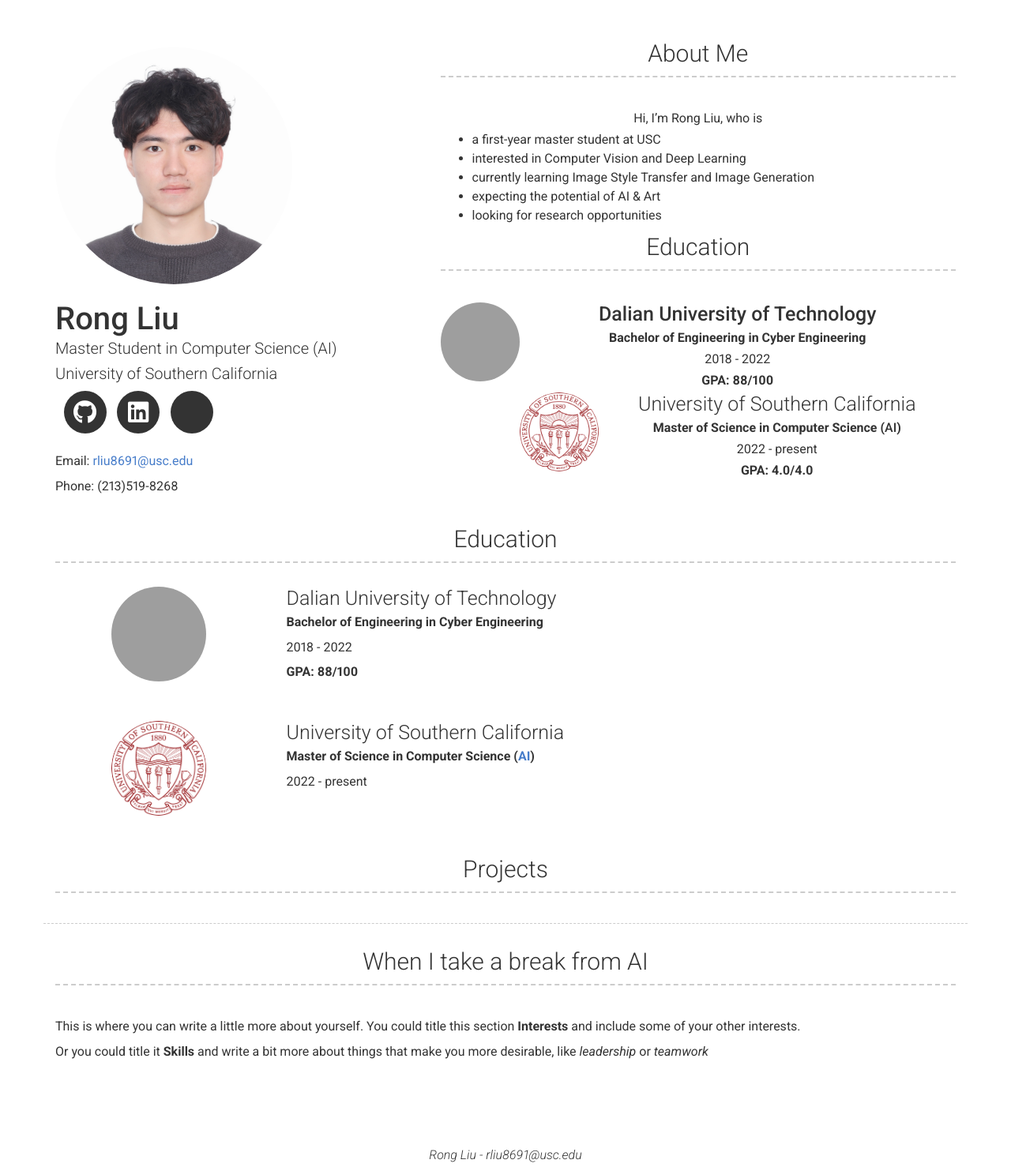
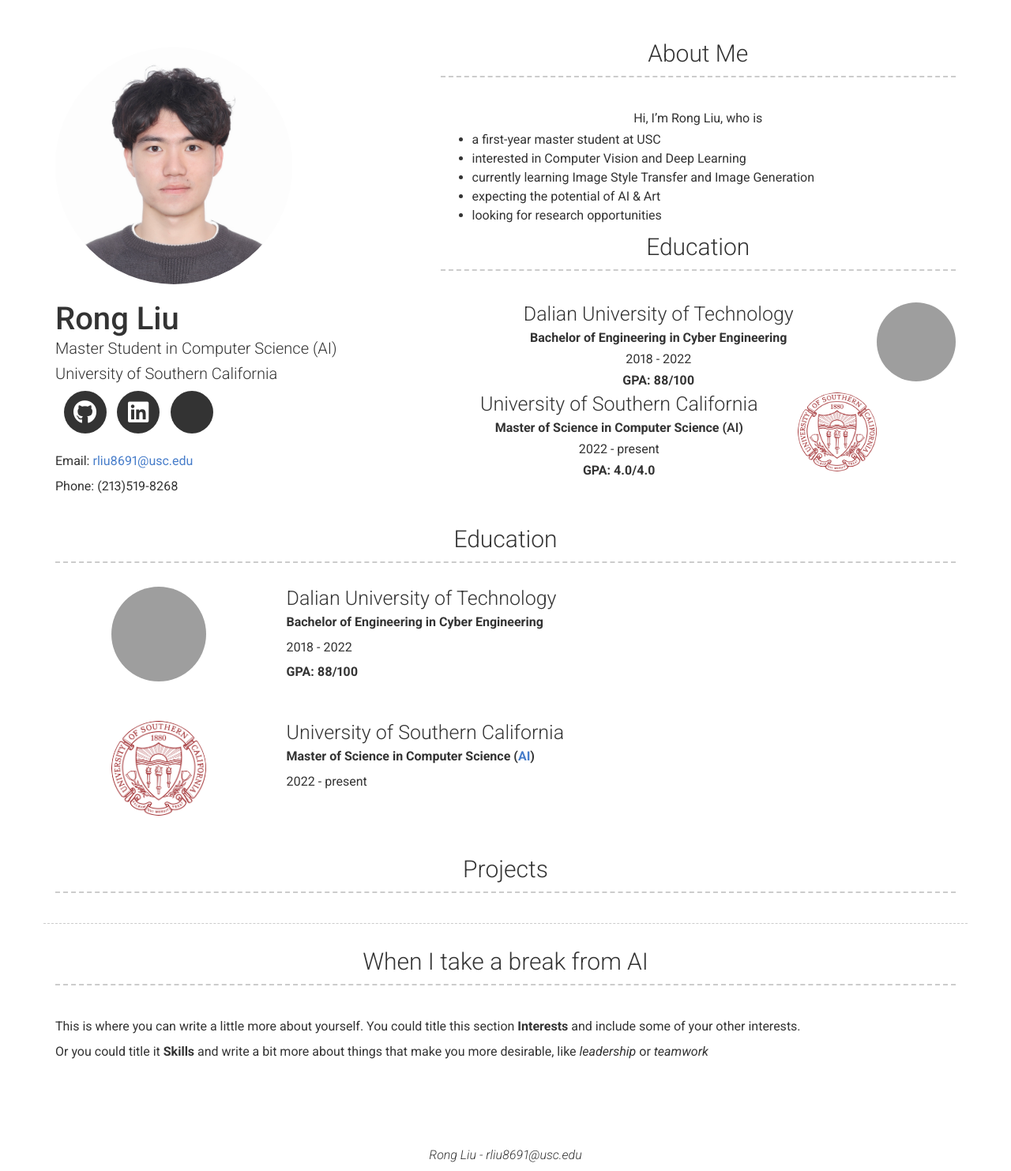
Before and after one commit to RongLiu-Leo/rongliu-leo.github.io, a Jekyll site: the page built from index.md, in a window 1280 px wide. Shown: the whole page at 79% size. Built offline with Jekyll 4.4.1, drawn with Linux system fonts in a browser that asks for light colours; nearby versions of some CDN libraries; a style sheet for code colours, icons or effects is not loaded; grey boxes are pictures that could not be loaded.

Commit message:
Update header.html

```diff
--- a/_includes/header.html
+++ b/_includes/header.html
@@ -53,7 +53,7 @@
         "About Me" }}</h3>
       {{ site.about_content | strip | markdownify }}
       <h3 id="Education">Education</h3>
-      <div style="float: left;">
+      <div style="float: right;">
           <img src="images/DLUT.png" style="
           width: 100px;
           height: 100px;
@@ -66,12 +66,12 @@
           background-repeat: repeat, no-repeat;">
         </div>
         <div class="content">
-          <h4 id="dalian-university-of-technology" style="font-weight: 500;">Dalian University of Technology</h4>
+          <h4 id="dalian-university-of-technology">Dalian University of Technology</h4>
           <p><b>Bachelor of Engineering in Cyber Engineering</b></p>
           <p>2018 - 2022</p>
           <p><strong>GPA: 88/100</strong></p>
         </div>
-        <div style="float: left;">
+        <div style="float: right;">
           <img src="images/USC.png" style="
           width: 100px;
           height: 100px;
```
